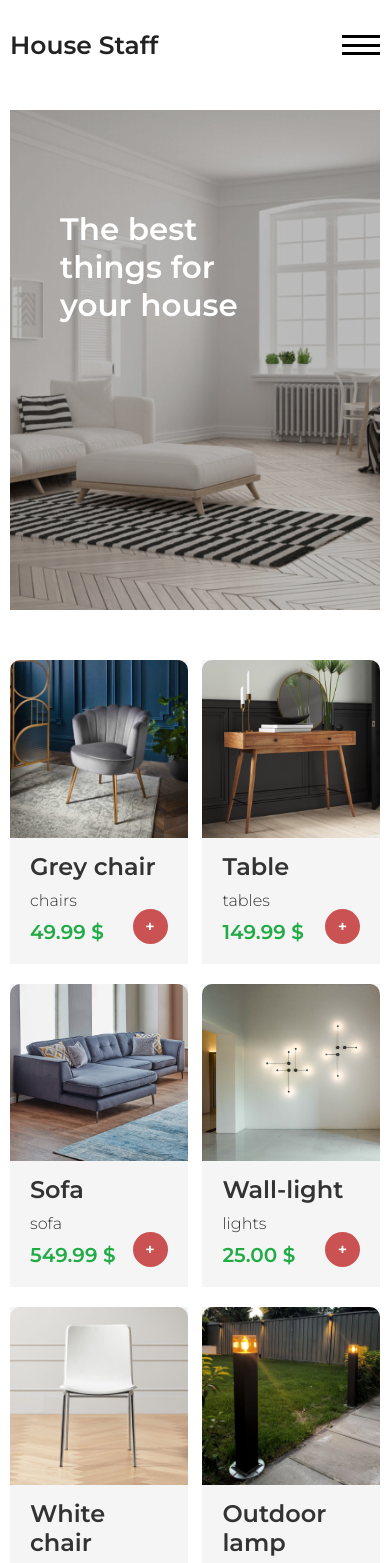
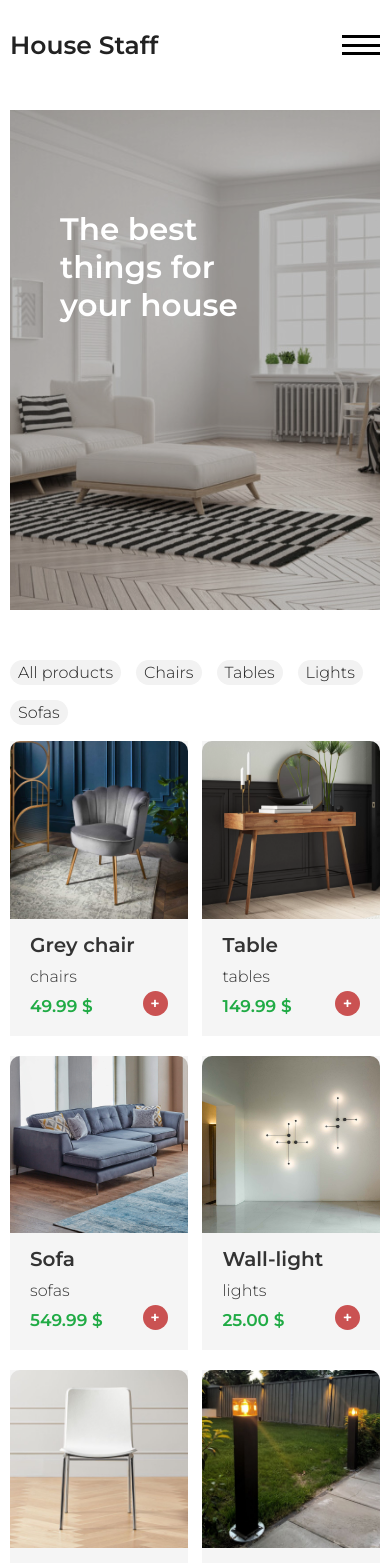
Before and after one commit to Yar1k404/shop-app, a React (Create React App) app: page / in a window 390 px wide. Shown: the top 1563 px of the page. Built offline with nearby package versions, Linux system fonts and the light colour scheme.

Commit message:
add the ability to select a category and fixed some bugs with mobile adaptation

```diff
--- a/package.json
+++ b/package.json
@@ -10,6 +10,7 @@
     "react": "^18.2.0",
     "react-dom": "^18.2.0",
     "react-icons": "^4.8.0",
+    "react-router-dom": "^6.9.0",
     "react-scripts": "5.0.1",
     "web-vitals": "^2.1.4"
   },
@@ -18,7 +19,7 @@
     "build": "react-scripts build",
     "test": "react-scripts test",
     "eject": "react-scripts eject",
-    "deploy": "gh-pages -d build",
+    "deploy": "gh-pages -d build -r https://github.com/Yar1k404/react-shop",
     "predeploy": "npm run build"
   },
   "eslintConfig": {
--- a/src/App.js
+++ b/src/App.js
@@ -1,14 +1,16 @@
 import React, {useState} from "react";
+import {products} from "./components/utils/ProductsList";
 import Navigation from "./components/navigation/Navigation";
 import Header from "./components/header/Header";
 import Items from "./components/items/Items";
 import Footer from "./components/footer/Footer";
+import Categories from "./components/categories/Categories";
 import './index.css'
 import './media.css'
 
-
 function App() {
     const [orders, setOrders] = useState([])
+    const [currentItems, setCurrentItems] = useState(products)
 
     const addToOrder = (item) => {
         let inArray = false
@@ -26,11 +28,20 @@ function App() {
         setOrders(orders.filter(item => item.id !== id))
     }
 
+    const chooseCategory = (category) => {
+        if (category === 'all') {
+            setCurrentItems(products)
+            return
+        }
+        setCurrentItems(products.filter(item => item.category === category))
+    }
+
     return (
         <div className="wrapper">
             <Navigation orders={orders} onDelete={removeOrder}/>
             <Header/>
-            <Items onAdd={addToOrder}/>
+            <Categories chooseCategory={chooseCategory}/>
+            <Items products={currentItems} onAdd={addToOrder}/>
             <Footer/>
         </div>
     );
--- /dev/null
+++ b/src/components/categories/Categories.css
@@ -0,0 +1,19 @@
+.categories {
+    display: flex;
+    gap: 15px;
+    margin: 0 0 25px 0;
+    height: 26px;
+}
+
+.category {
+    background-color: #f2f2f2;
+    padding: 3px 8px;
+    border-radius: 15px;
+    cursor: pointer;
+    transition: all 0.4s ease;
+}
+
+.category:hover {
+    border: 1px solid silver;
+    transform: scale(1.1);
+}
--- /dev/null
+++ b/src/components/categories/Categories.js
@@ -0,0 +1,37 @@
+import React, {useState} from "react";
+import './Categories.css'
+
+function Categories({chooseCategory}) {
+    const [categories, setCategories] = useState([
+        {
+            key: 'all',
+            name: 'All products'
+        },
+        {
+            key: 'chairs',
+            name: 'Chairs'
+        },
+        {
+            key: 'tables',
+            name: 'Tables'
+        },
+        {
+            key: 'lights',
+            name: 'Lights'
+        },
+        {
+            key: 'sofas',
+            name: 'Sofas'
+        }
+    ])
+
+    return (
+        <div className='categories'>
+            {categories.map(item => (
+                <div className='category' key={item.key} onClick={() => chooseCategory(item.key)}>{item.name}</div>
+            ))}
+        </div>
+    )
+}
+
+export default Categories
--- a/src/components/items/Items.css
+++ b/src/components/items/Items.css
@@ -2,7 +2,8 @@ main {
     display: flex;
     flex-wrap: wrap;
     width: 100%;
-    justify-content: space-between;
+    justify-content: flex-start;
+    gap: 5%;
 }
 
 main h2, p, b {
--- a/src/components/items/Items.js
+++ b/src/components/items/Items.js
@@ -1,8 +1,7 @@
 import Item from "../item/Item";
-import {products} from '../utils/ProductsList'
 import './Items.css'
 
-function Items({onAdd}) {
+function Items({products, onAdd}) {
     return (
         <main>
             {products.map(item => {
--- a/src/components/navigation/Navigation.js
+++ b/src/components/navigation/Navigation.js
@@ -1,9 +1,8 @@
 import {FaShoppingCart} from "react-icons/fa";
 import {useState} from "react";
-import MobileNav from "../mobileNavigation/MobileNav";
+import MobileNav from "../mobile-navigation/MobileNav";
 import Order from "../order/Order";
 import './Navigation.css'
-import item from "../item/Item";
 
 function Navigation({orders, onDelete}) {
     let [cartOpen, setCartOpen] = useState(false)
--- a/src/components/utils/ProductsList.js
+++ b/src/components/utils/ProductsList.js
@@ -24,7 +24,7 @@ const products = [
         id: 2,
         title: 'Sofa',
         img: product3,
-        category: 'sofa',
+        category: 'sofas',
         price: '549.99'
     },
     {
--- a/src/media.css
+++ b/src/media.css
@@ -4,8 +4,21 @@
         width: 200px;
     }
 
+    .category:hover {
+        transform: scale(1);
+    }
+
+    main {
+        justify-content: space-between;
+        gap: 0;
+    }
+
     .item {
         flex-basis: 48%;
+    }
+
+    .add-to-cart:hover {
+        transform: scale(1);
     }
 }
 
@@ -32,3 +45,26 @@
         display: flex;
     }
 }
+
+@media (max-width: 460px) {
+    .categories {
+        flex-wrap: wrap;
+        margin-bottom: 55px;
+    }
+}
+
+@media (max-width: 390px) {
+    h2 {
+        font-size: 20px;
+    }
+
+    main b {
+        font-size: 17px;
+    }
+
+    .add-to-cart {
+        width: 25px;
+        height: 25px;
+        line-height: 25px;
+    }
+}
```
Also changed, not shown: src/components/item/Item.js (line endings or trailing spaces), src/components/mobile-navigation/MobileNav.css (renamed from src/components/mobileNavigation/MobileNav.css), src/components/mobile-navigation/MobileNav.js (renamed from src/components/mobileNavigation/MobileNav.js), 1 other file (tests, documents, lock files or other folders).
